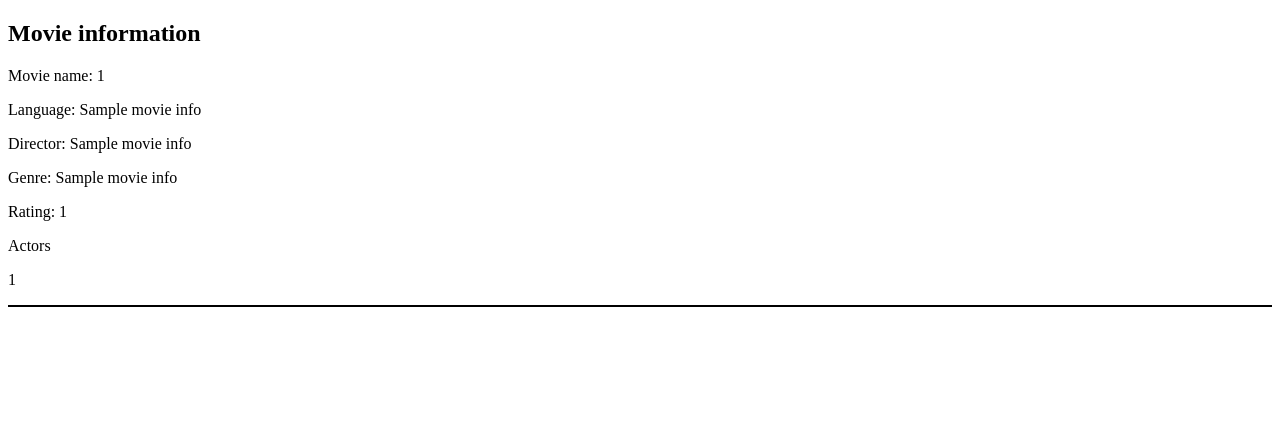
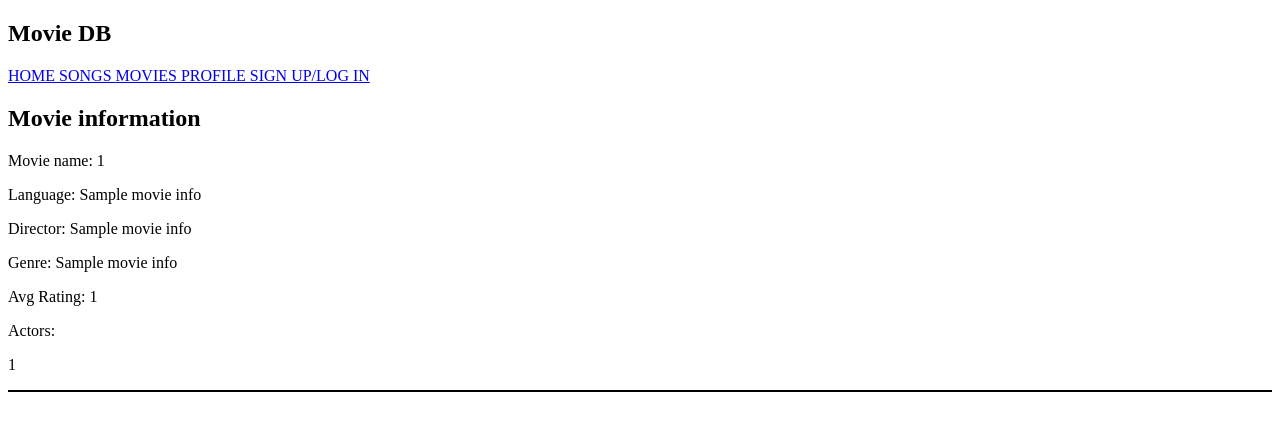
Before and after one commit to fabihai/w4111-proj1, a Flask app: template templates/movieinfo_results.html in a window 1280 px wide. Shown: the top 431 px of the page. Run offline with Flask 3, Linux system fonts and the light colour scheme; the template is opened without the code that fills it: most values are stand-ins (such as "Sample title", 1, 10 or a date in 2020); parts of the project's set-up code (start-up, migrations or seed data) failed here and were passed over.

Commit message:
toprated

```diff
--- a/templates/index.html
+++ b/templates/index.html
@@ -20,6 +20,7 @@
         <a href="/movies"> MOVIES </a>
         <a href="/profile"> PROFILE </a>
 	      <a href="/sign-up"> SIGN UP/LOG IN </a>
+
     </div>
   </nav>
   <div>
--- a/templates/movieinfo_results.html
+++ b/templates/movieinfo_results.html
@@ -6,6 +6,18 @@ table, th, td {
 }
 </style>
 <body>
+
+  <nav>
+    <div class = "navbar">
+      <h1> Movie DB </h1>
+      <a href="/index"> HOME </a>
+      <a class="active" href="/songs"> SONGS </a>
+      <a href="/movies"> MOVIES </a>
+      <a href="/profile"> PROFILE </a>
+      <a href="/sign-up"> SIGN UP/LOG IN </a>
+    </div>
+  </nav>
+
 
 <h2>Movie information</h2>
 
@@ -17,7 +29,7 @@ table, th, td {
   <p>Language:  {{movie_info[0][1]}}</p>
   <p>Director:  {{movie_info[0][2]}}</p>
   <p>Genre:  {{movie_info[0][3]}}</p>
-  <p>Rating:  {{rate[0][0]}}</p>
+  <p>Avg Rating:  {{rate[0][0]}}</p>
 
 
 
@@ -29,7 +41,7 @@ table, th, td {
     <p>Rating: {{i[0]}}</p>
     {% endfor %} -->
 
-    <p>Actors</p>
+    <p>Actors: </p>
     {% for i in actors %}
     <p>{{i[0]}}</p>
     {% endfor %}
--- a/templates/movies.html
+++ b/templates/movies.html
@@ -18,6 +18,8 @@
         <a href="/index"> HOME </a>
         <a href="/songs"> SONGS </a>
         <a class="active" href="/"> MOVIES </a>
+        <a href="/highlyrated"> Top Rated </a>
+        <a href="/trending"> Trending </a>
         <a href="/profile"> PROFILE </a>
         <a href="/sign-up"> SIGN UP/LOG IN </a>
       </div>
```
Also changed, not shown: templates/highlyrated.html (+13 -1 lines), templates/trending.html (+13 -1 lines).
